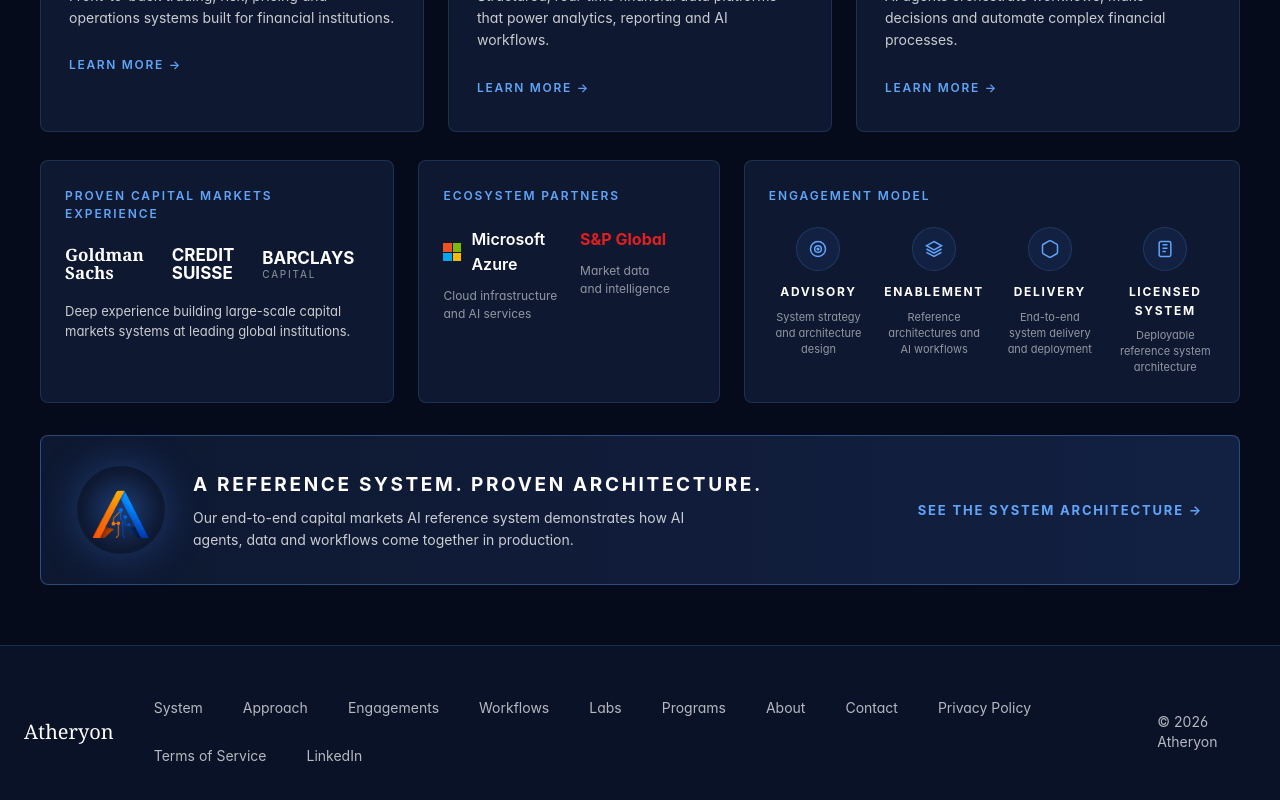
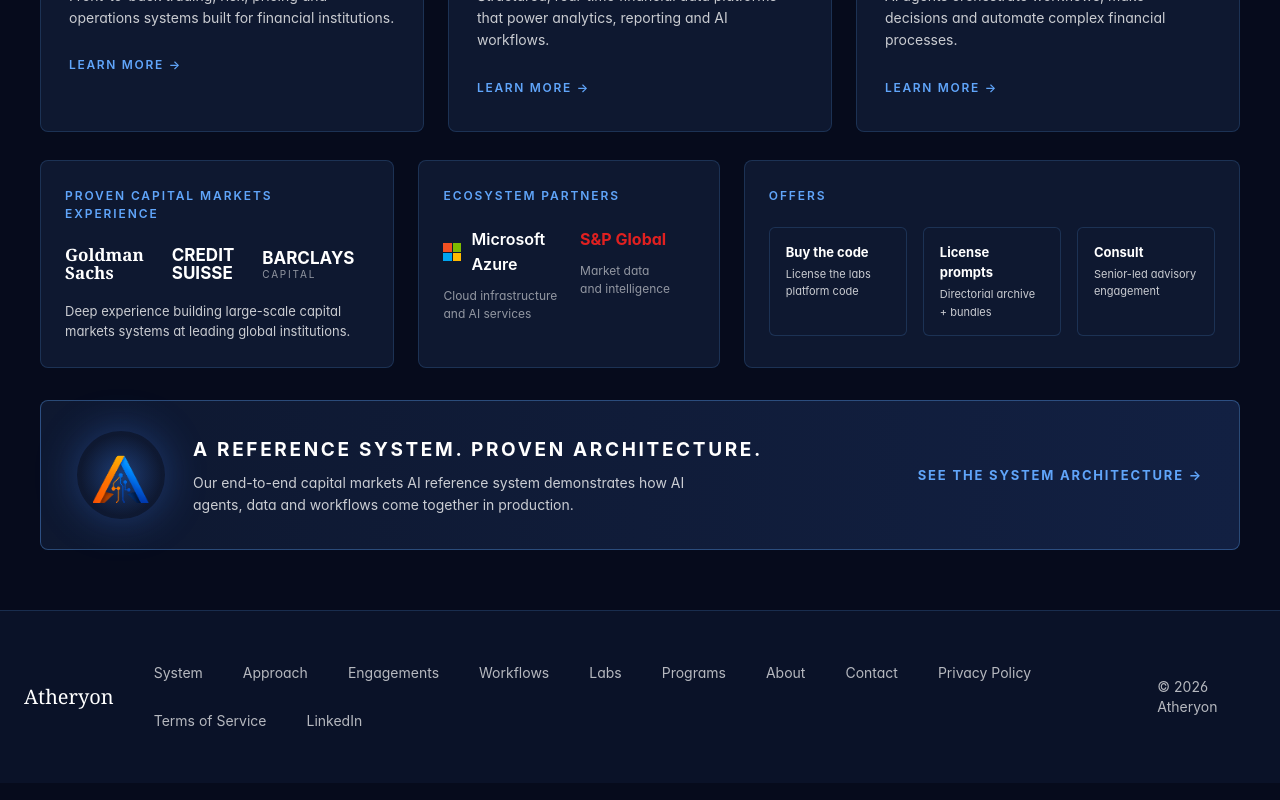
Before and after one commit to atheryon-ai/atheryon-website, a Next.js app: page / in a window 1280 px wide. Shown: the part 939-1739 px from the top of the page. Built offline with nearby package versions, Linux system fonts and the light colour scheme.

Commit message:
feat(home): replace 4-tier engagement strip with 3-offer strip

```diff
--- a/src/components/home/HomeStrip.tsx
+++ b/src/components/home/HomeStrip.tsx
@@ -1,49 +1,4 @@
-import { v2 } from '@/content/site'
-
-// Engagement names come from v2.engagement (canonical, per CLAUDE.md).
-// Short homepage-tuned descriptions and icons stay here — they're tighter
-// than v2.engagement.body for card display.
-type EngagementId = (typeof v2.engagement)[number]['id']
-
-const engagementMeta: Record<EngagementId, { desc: string; icon: React.ReactNode }> = {
-  advisory: {
-    desc: 'System strategy and architecture design',
-    icon: (
-      <svg viewBox="0 0 24 24" fill="none" stroke="currentColor" strokeWidth="1.8" aria-hidden="true">
-        <circle cx="12" cy="12" r="9" />
-        <circle cx="12" cy="12" r="4" />
-        <circle cx="12" cy="12" r="1" fill="currentColor" />
-      </svg>
-    ),
-  },
-  enablement: {
-    desc: 'Reference architectures and AI workflows',
-    icon: (
-      <svg viewBox="0 0 24 24" fill="none" stroke="currentColor" strokeWidth="1.8" aria-hidden="true">
-        <polygon points="12,3 21,8 12,13 3,8" />
-        <polyline points="3,12 12,17 21,12" />
-        <polyline points="3,16 12,21 21,16" />
-      </svg>
-    ),
-  },
-  delivery: {
-    desc: 'End-to-end system delivery and deployment',
-    icon: (
-      <svg viewBox="0 0 24 24" fill="none" stroke="currentColor" strokeWidth="1.8" aria-hidden="true">
-        <path d="M21 16V8a2 2 0 0 0-1-1.73l-7-4a2 2 0 0 0-2 0l-7 4A2 2 0 0 0 3 8v8a2 2 0 0 0 1 1.73l7 4a2 2 0 0 0 2 0l7-4A2 2 0 0 0 21 16z" />
-      </svg>
-    ),
-  },
-  'licensed-system': {
-    desc: 'Deployable reference system architecture',
-    icon: (
-      <svg viewBox="0 0 24 24" fill="none" stroke="currentColor" strokeWidth="1.8" aria-hidden="true">
-        <rect x="5" y="3" width="14" height="18" rx="2" />
-        <path d="M9 7h6M9 11h6M9 15h4" />
-      </svg>
-    ),
-  },
-}
+import Link from 'next/link'
 
 function StripCell({ label, children }: { label: string; children: React.ReactNode }) {
   return (
@@ -170,54 +125,33 @@
             </div>
           </StripCell>
 
-          <StripCell label="Engagement Model">
-            <div className="home-strip-engagement-grid" style={{ display: 'grid', gridTemplateColumns: 'repeat(4, 1fr)', gap: 16 }}>
-              {v2.engagement.map((e) => {
-                const meta = engagementMeta[e.id]
-                return (
-                <div
-                  key={e.id}
+          <StripCell label="Offers">
+            <div className="home-strip-engagement-grid" style={{ display: 'grid', gridTemplateColumns: 'repeat(3, 1fr)', gap: 16 }}>
+              {[
+                { id: 'code',    title: 'Buy the code',    desc: 'License the labs platform code',  href: '/offers/code' },
+                { id: 'prompts', title: 'License prompts', desc: 'Directorial archive + bundles',   href: '/offers/prompts' },
+                { id: 'consult', title: 'Consult',         desc: 'Senior-led advisory engagement',   href: '/offers/consult' },
+              ].map((o) => (
+                <Link
+                  key={o.id}
+                  href={o.href}
                   style={{
+                    background: 'var(--homev3-surface)',
+                    border: '1px solid var(--homev3-border)',
+                    borderRadius: 6,
+                    padding: '14px 16px',
+                    textDecoration: 'none',
+                    color: 'inherit',
                     display: 'flex',
                     flexDirection: 'column',
-                    alignItems: 'center',
-                    textAlign: 'center',
-                    gap: 8,
+                    gap: 4,
+                    minHeight: 84,
                   }}
                 >
-                  <div
-                    style={{
-                      width: 44,
-                      height: 44,
-                      background: 'var(--homev3-surface-2)',
-                      border: '1px solid var(--homev3-border)',
-                      borderRadius: '50%',
-                      display: 'flex',
-                      alignItems: 'center',
-                      justifyContent: 'center',
-                      marginBottom: 4,
-                      color: 'var(--homev3-blue-bright)',
-                    }}
-                  >
-                    <span style={{ width: 20, height: 20, display: 'block' }}>{meta.icon}</span>
-                  </div>
-                  <span
-                    style={{
-                      fontSize: 12,
-                      fontWeight: 700,
-                      letterSpacing: '0.14em',
-                      textTransform: 'uppercase',
-                      color: '#ffffff',
-                    }}
-                  >
-                    {e.name}
-                  </span>
-                  <span style={{ fontSize: 11, color: 'var(--homev3-text-faint)', lineHeight: 1.45 }}>
-                    {meta.desc}
-                  </span>
-                </div>
-                )
-              })}
+                  <span style={{ fontSize: 13, fontWeight: 700, color: '#ffffff' }}>{o.title}</span>
+                  <span style={{ fontSize: 11, color: 'var(--homev3-text-soft)' }}>{o.desc}</span>
+                </Link>
+              ))}
             </div>
           </StripCell>
         </div>
```
